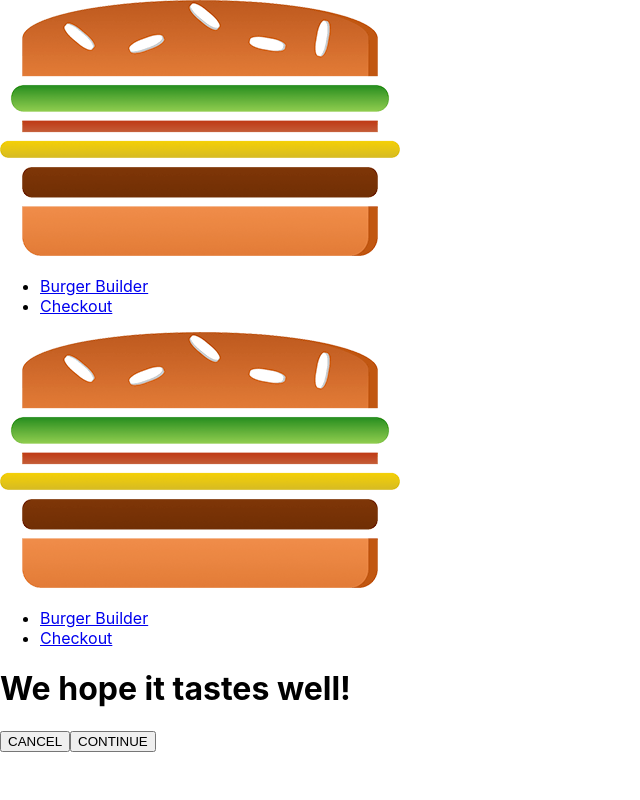
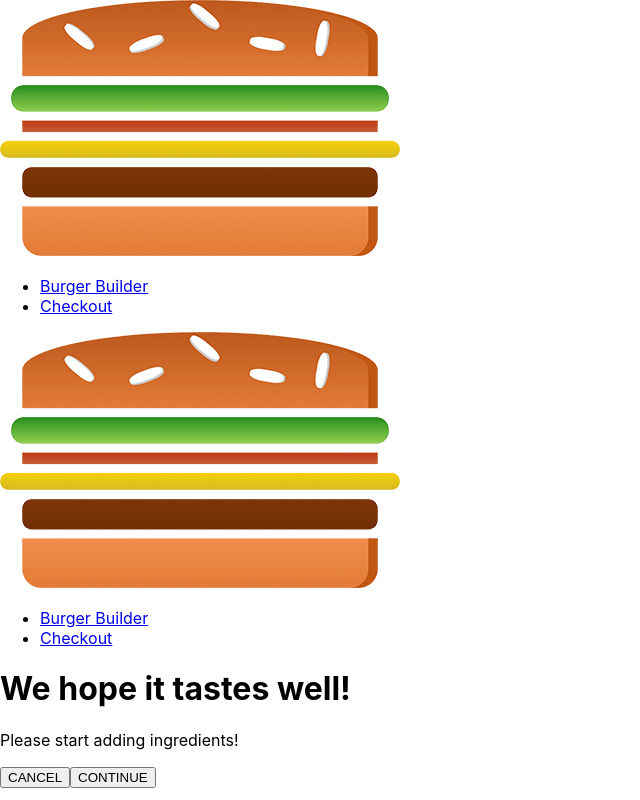
Before and after one commit to BlagovestGerov/burger-react-app, a React app: page /checkout in a window 1280 px wide. Shown: the whole page, without its empty margins (0-640 px from the left). Built offline with nearby package versions, Linux system fonts and the light colour scheme.

Commit message:
Passing ingredients vie Query Params

```diff
--- a/src/containers/BurgerBuilder/BurgerBuilder.js
+++ b/src/containers/BurgerBuilder/BurgerBuilder.js
@@ -126,7 +126,16 @@
         // .catch(error =>
         //     this.setState({loading: false, purchasing: false})
         // );
-        this.props.history.push('/checkout');
+
+        const queryParams = [];
+        for (let i in this.state.ingredients){
+            queryParams.push(encodeURIComponent(i) + '=' + encodeURIComponent(this.state.ingredients[i]));
+        }
+        const querString = queryParams.join('&')
+        this.props.history.push({
+            pathname: '/checkout',
+            search: '?' + querString
+        });
     }
 
     render () {
--- a/src/containers/Checkout/Checkout.js
+++ b/src/containers/Checkout/Checkout.js
@@ -11,6 +11,17 @@
             bacon: 1
         }
     }
+
+    componentDidMount () {
+      const query = new URLSearchParams(this.props.location.search);
+      const ingredients = {};
+      for(let param of query.entries()) {
+        // ['salad', 1]
+        ingredients[param[0]] = +param[1];
+      }
+      this.setState({ingredients: ingredients});
+    }
+
 
     checkoutCancelledHandler = () => {
         this.props.history.goBack();
```
